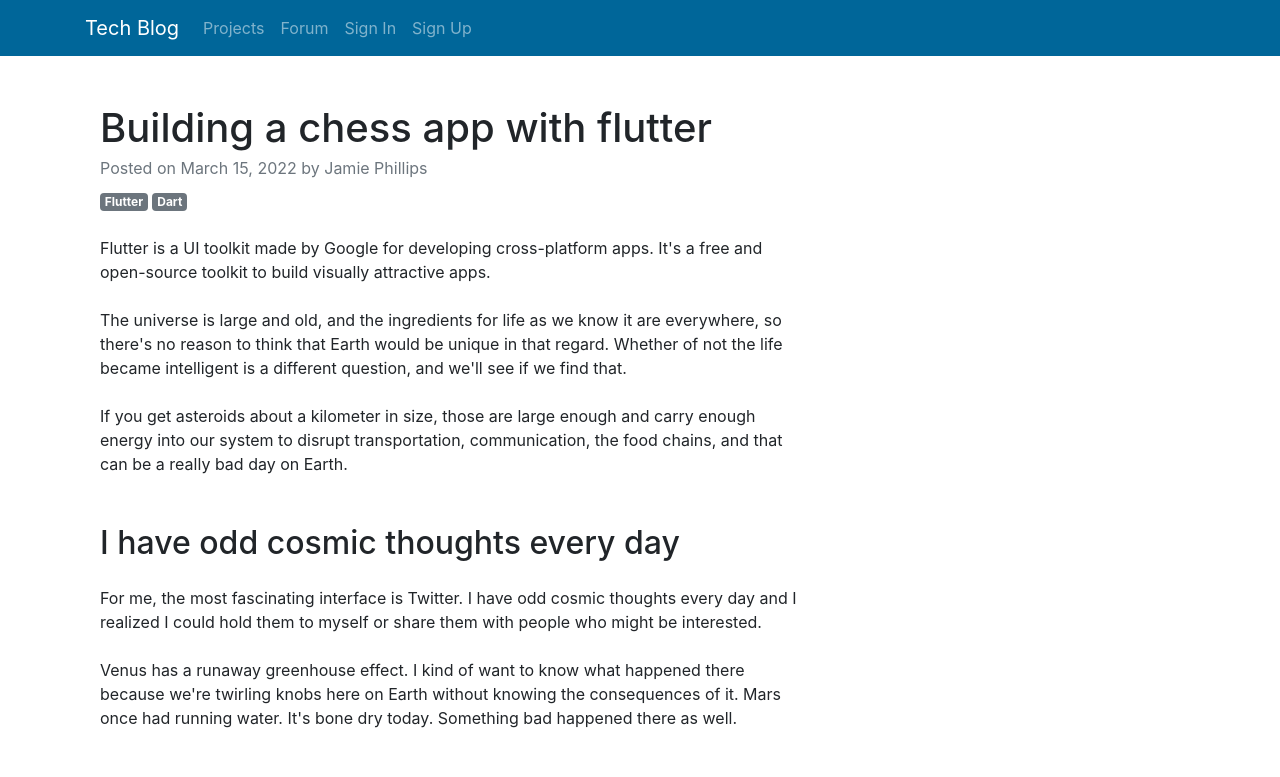
After one commit to jpsolirius/Solirius-training, a Django app: page /projects/featured_project/ in a window 1280 px wide. The commit adds this page. Shown: the top 777 px of the page. Run offline with Django 4.2, Linux system fonts and the light colour scheme; some libraries are stand-ins or nearby versions.

```diff
--- a/blog/admin.py
+++ b/blog/admin.py
@@ -1,6 +1,6 @@
 from django.contrib import admin
 from blog.models import Post, Category
-from projects.models import Project
+from projects.models import Project, Technology
 
 class PostAdmin(admin.ModelAdmin):
     pass
@@ -11,4 +11,5 @@ class CategoryAdmin(admin.ModelAdmin):
 admin.site.register(Post, PostAdmin)
 admin.site.register(Category, CategoryAdmin)
 admin.site.register(Project)
+admin.site.register(Technology)
 # Register your models here.
--- a/blog/forms.py
+++ b/blog/forms.py
@@ -29,4 +29,4 @@ class BlogPostForm(forms.ModelForm):
     categories = CustomMMCF(
         queryset=Category.objects.all(),
         widget=forms.CheckboxSelectMultiple
-    )
+        )
--- a/projects/models.py
+++ b/projects/models.py
@@ -2,8 +2,12 @@ from django.db import models
 
 # Create your models here.
 
+class Technology(models.Model):
+    name = models.CharField(max_length=15)
+
 class Project(models.Model):
     title = models.CharField(max_length=100)
     description = models.TextField()
-    technology = models.CharField(max_length=20)
     image = models.FileField(upload_to='projects/static/img/')
+    created_on = models.DateTimeField(auto_now_add=True)
+    technologies = models.ManyToManyField('Technology')
--- /dev/null
+++ b/projects/templates/featured_project.html
@@ -0,0 +1,32 @@
+{% extends 'base.html' %}
+{% load static %}
+{% block page_content %}
+
+<div class="container mt-5">
+    <div class="row">
+        <div class="col-lg-8">
+            <!-- Post content-->
+            <article>
+                <!-- Post header-->
+                <header class="mb-4">
+                    <!-- Post title-->
+                    <h1 class="fw-bolder mb-1">Building a chess app with flutter</h1>
+                    <!-- Post meta content-->
+                    <div class="text-muted fst-italic mb-2">Posted on March 15, 2022 by Jamie Phillips</div>
+                    <!-- Post categories-->
+                    <a style="color: white;" class="badge bg-secondary text-decoration-none link-light" href="#!">Flutter</a>
+                    <a style="color: white;" class="badge bg-secondary text-decoration-none link-light" href="#!">Dart</a>
+                </header>
+                <!-- Preview image figure-->
+                <!-- <img src='/img/chess.jpeg'></img> -->
+                <!-- Post content-->
+                <section class="mb-5">
+                    <p class="fs-5 mb-4">Flutter is a UI toolkit made by Google for developing cross-platform apps. It's a free and open-source toolkit to build visually attractive apps.</p>
+                    <p class="fs-5 mb-4">The universe is large and old, and the ingredients for life as we know it are everywhere, so there's no reason to think that Earth would be unique in that regard. Whether of not the life became intelligent is a different question, and we'll see if we find that.</p>
+                    <p class="fs-5 mb-4">If you get asteroids about a kilometer in size, those are large enough and carry enough energy into our system to disrupt transportation, communication, the food chains, and that can be a really bad day on Earth.</p>
+                    <h2 class="fw-bolder mb-4 mt-5">I have odd cosmic thoughts every day</h2>
+                    <p class="fs-5 mb-4">For me, the most fascinating interface is Twitter. I have odd cosmic thoughts every day and I realized I could hold them to myself or share them with people who might be interested.</p>
+                    <p class="fs-5 mb-4">Venus has a runaway greenhouse effect. I kind of want to know what happened there because we're twirling knobs here on Earth without knowing the consequences of it. Mars once had running water. It's bone dry today. Something bad happened there as well.</p>
+                </section>
+            </article>
+{% endblock %}
--- a/projects/urls.py
+++ b/projects/urls.py
@@ -8,5 +8,6 @@ urlpatterns = [
     path('<int:pk>/', views.project_detail, name='project_detail'),
     path('new_project', views.create_project, name='new_project'),
     path('edit_project/<int:pk>/', views.edit_project, name='edit_project'),
-    path('delete_project/<int:pk>/', views.delete_project, name='delete_project')
+    path('delete_project/<int:pk>/', views.delete_project, name='delete_project'),
+    path('featured_project/', views.featured_project, name='featured_project'),
 ] + static(settings.MEDIA_URL, document_root=settings.MEDIA_ROOT)
--- a/projects/views.py
+++ b/projects/views.py
@@ -1,6 +1,8 @@
 from django.shortcuts import render, redirect, get_object_or_404
 from projects.forms import ProjectForm
-from projects.models import Project
+from projects.models import Project, Technology
+from django.template import loader
+from django.http import HttpResponse
 
 def project_index(request):
     projects = Project.objects.all()
@@ -12,8 +14,10 @@ def project_index(request):
 
 def project_detail(request, pk):
     project = Project.objects.get(pk=pk)
+    technology = Technology.objects.all()
     context = {
-        'project': project
+        'project': project,
+        'technology': technology
     }
     return render(request, 'project_detail.html', context)
 
@@ -49,3 +53,7 @@ def delete_project(request, pk):
         return redirect('/projects')
     context = {'item': project}
     return render(request, 'delete_project.html', context)
+
+def featured_project(self):
+    response_body = loader.get_template('featured_project.html').render()
+    return HttpResponse(response_body)
```
Also changed, not shown: db.json (added, +1 -0 lines), personal_blog/settings.py (+6 -2 lines), projects/forms.py (+9 -2 lines), projects/templates/project_detail.html (+28 -2 lines), projects/templates/project_form.html (+11 -4 lines), projects/templates/project_index.html (+4 -3 lines), db.sqlite3 (deleted), img/chess.jpeg (added), projects/migrations/0004_technology_remove_project_technology_and_more.py (added), projects/static/img/project1_7ne5qYn.png (added), projects/static/img/project1_gS8CgKG.png (added), projects/static/img/project1_tOXz8YO.png (added), 2 other files.
